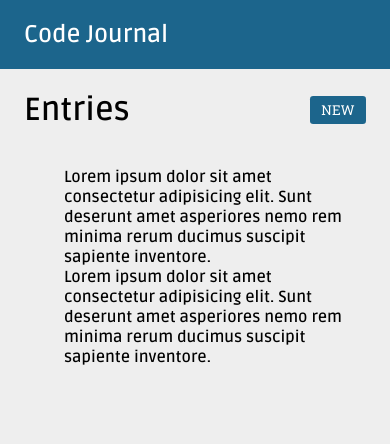
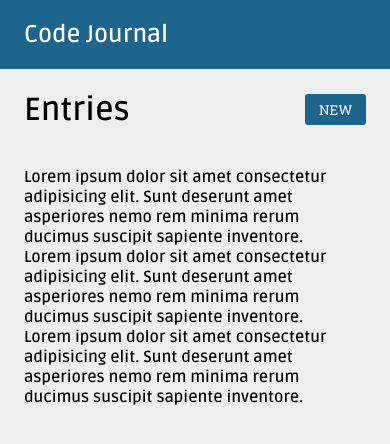
Before and after one commit to ChristinaL24/code-journal, a website: page index.html in a window 390 px wide. Drawn offline with Linux system fonts and the light colour scheme.

Commit message:
Check that the entries list looks good on both mobile and desktop screens.

```diff
--- a/css/layout.css
+++ b/css/layout.css
@@ -51,9 +51,9 @@ button {
 }
 
 a {
-  width: 3.5rem;
-  padding-top: 0.3rem;
-  padding-bottom: 0.3rem;
+  width: 3.8rem;
+  padding-top: 0.4rem;
+  padding-bottom: 0.4rem;
 }
 
 .inline-block-align {
@@ -66,3 +66,7 @@ a {
 .float {
   float: right;
 }
+
+.no-padding {
+  padding: 0;
+}
--- a/index.html
+++ b/index.html
@@ -71,15 +71,21 @@
 
         <div data-view="entries" class="entries">
           <form class="">
+
             <div class="row"">
-
               <div class="column-full">
                 <div class="inline-block-align">
                   <h1>Entries</h1>
                   <a href="#" class="">NEW</a>
                 </div>
-
-                <ul>
+              </div>
+            </div>
+            <div class="row">
+              <div class="column-full">
+                <ul class="no-padding">
+                  <li>Lorem ipsum dolor sit amet consectetur adipisicing elit.
+                    Sunt deserunt amet asperiores nemo rem minima rerum
+                    ducimus suscipit sapiente inventore.</li>
                   <li>Lorem ipsum dolor sit amet consectetur adipisicing elit.
                     Sunt deserunt amet asperiores nemo rem minima rerum
                     ducimus suscipit sapiente inventore.</li>
@@ -87,9 +93,9 @@
                     Sunt deserunt amet asperiores nemo rem minima rerum
                     ducimus suscipit sapiente inventore.</li>
                 </ul>
-
               </div>
             </div>
+
           </form>
         </div>
         <!------------------------------------------------------------>
```
Lines whose indentation alone changed are shown as unchanged.
